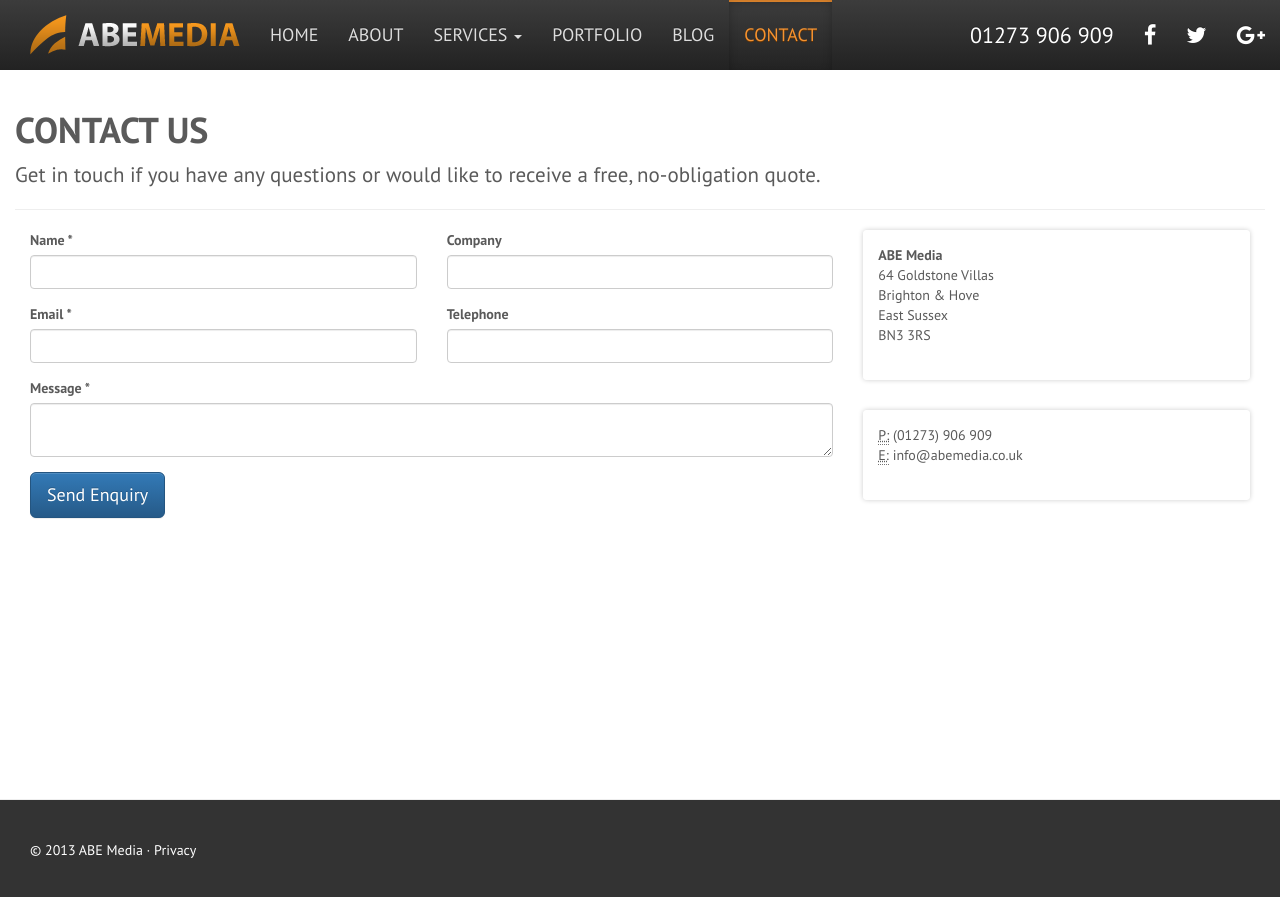
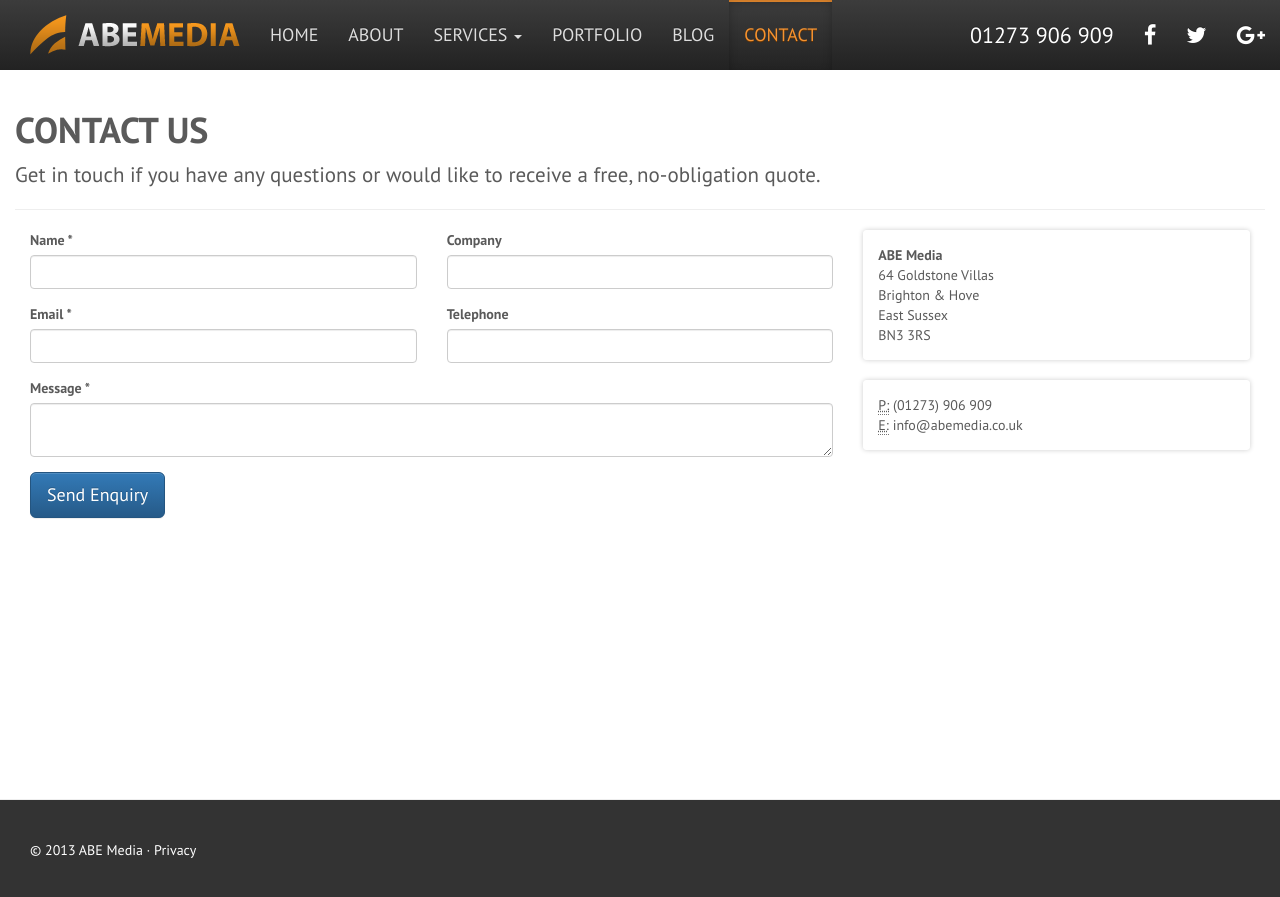
Before and after one commit to abemedia/abemedia.github.io, a Jekyll site: the page built from contact.html, in a window 1280 px wide. Shown: the top 897 px of the page. Built offline with Jekyll 4.4.1, drawn with Linux system fonts in a browser that asks for light colours; nearby versions of some CDN libraries.

Commit message:
Update contact.html

```diff
--- a/contact.html
+++ b/contact.html
@@ -40,20 +40,16 @@ slug: contact
     </form>
   </div>
   <div class="col-sm-4">
-    <div class="box">
-    <address>
+    <address class="box">
       <strong>ABE Media</strong><br>
       64 Goldstone Villas<br>
       Brighton &amp; Hove<br>
       East Sussex<br>
       BN3 3RS
     </address>
-    </div>
-    <div class="box">
-    <address>
+    <address class="box">
       <abbr title="Phone">P:</abbr> (01273) 906 909<br>
       <abbr title="Email">E:</abbr> info@abemedia.co.uk
     </address>
-    </div>
   </div>
 </div>
```
